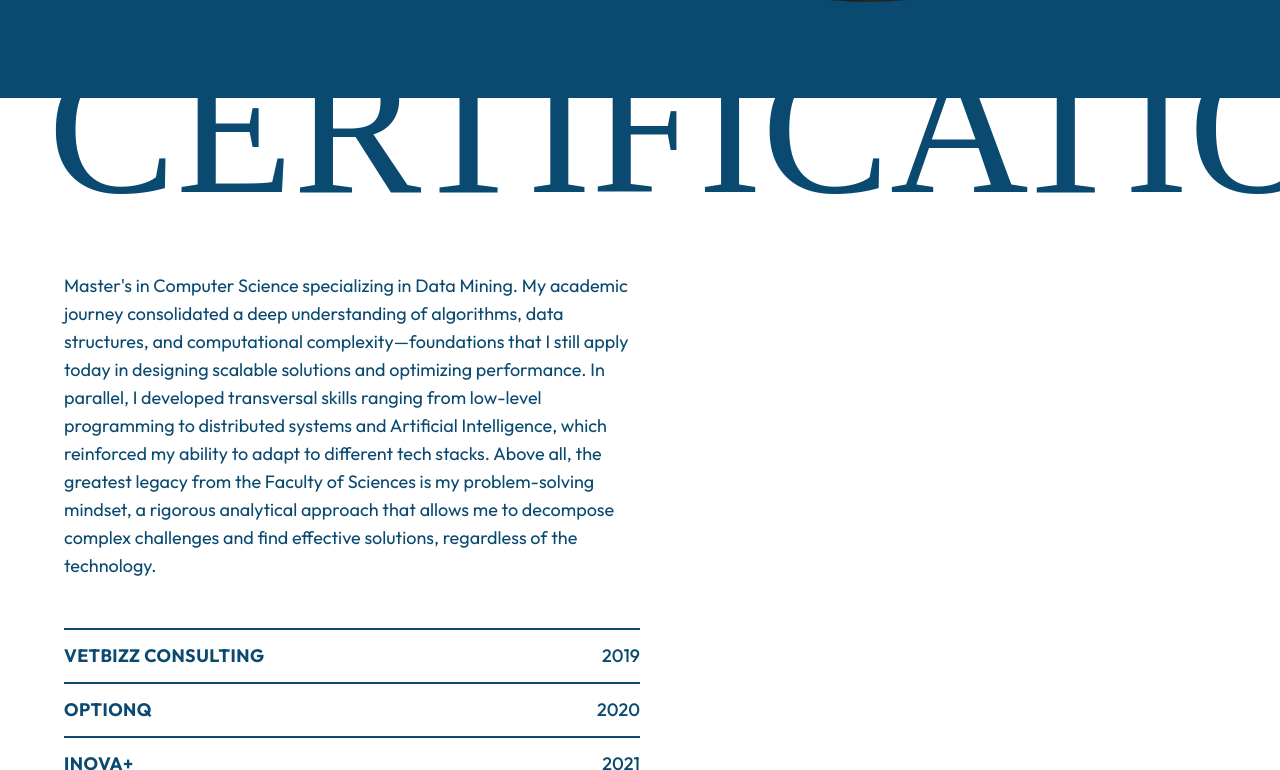
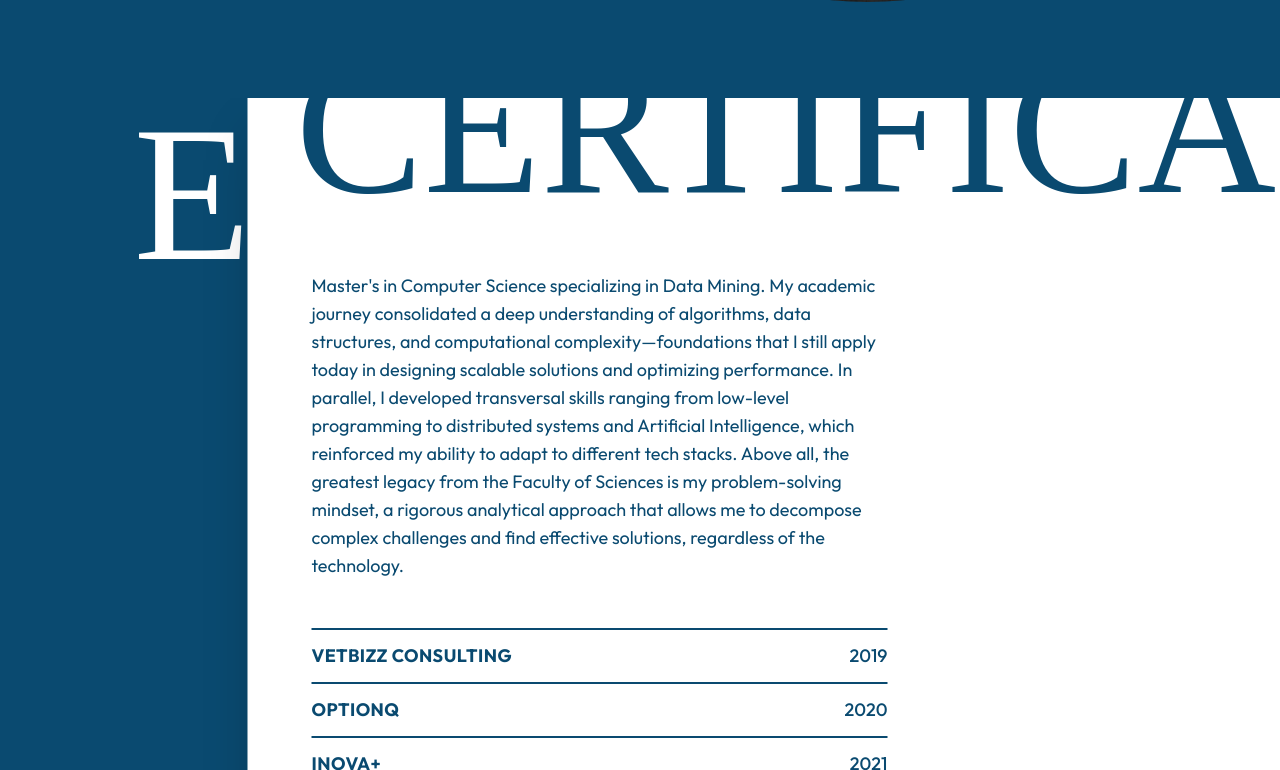
Before and after one commit to franciscorg7/franciscorg, a React (Vite) app: page /en in a window 1280 px wide. Shown: the part 1630-2400 px from the top of the page. Built offline with nearby package versions, Linux system fonts and the light colour scheme; a web font is replaced by a local one.

Commit message:
🚧 working on curtain reveal

```diff
--- a/src/App.tsx
+++ b/src/App.tsx
@@ -7,6 +7,7 @@ import { BrowserRouter, Navigate, Route, Routes } from 'react-router-dom'
 import LocaleWrapper from './layout/LocaleWrapper'
 import { WorkExperienceProvider } from './features/WorkExperience/context'
 import { CurtainReveal } from './layout/CurtainReveal'
+import { WorkExperience } from './features/WorkExperience/WorkExperience'
 
 export function App() {
   return (
@@ -20,8 +21,9 @@ export function App() {
               <Layout>
                 <Hero id="hero" />
                 <AboutMe id="about-me"></AboutMe>
+                <CurtainReveal></CurtainReveal>
                 <WorkExperienceProvider>
-                  <CurtainReveal></CurtainReveal>
+                  <WorkExperience id="work-experience"></WorkExperience>
                 </WorkExperienceProvider>
                 <Skills id="skills"></Skills>
                 <Projects id="projects"></Projects>
--- a/src/features/WorkExperience/WorkExperience.tsx
+++ b/src/features/WorkExperience/WorkExperience.tsx
@@ -1,5 +1,6 @@
 import { useTranslation } from 'react-i18next'
-import { RootTranslationKey } from '../../config/translation-keys'
+import { RootTranslationKey, WorkExperienceTranslationKey } from '../../config/translation-keys'
+import { Section } from '../../layout/Section'
 import { ExperienceList } from '../../shared/components/ExperienceList'
 import { experienceDetails, experiences } from './data'
 import {
@@ -10,7 +11,11 @@ import { useWorkExperience } from './context'
 import { useEffect, useMemo } from 'react'
 import { Chip } from '../../shared/components/Chip'
 
-export const WorkExperience = () => {
+interface WorkExpProps {
+  id: string
+}
+
+export const WorkExperience = ({ id }: WorkExpProps) => {
   const { t } = useTranslation(RootTranslationKey.WORK_EXP)
   const { selectedExperienceId, setSelectedExperience } = useWorkExperience()
 
@@ -44,13 +49,17 @@ export const WorkExperience = () => {
   }
 
   return (
-    <div className="relative flex grow gap-8 z-10">
+    <Section
+      id={id}
+      title={t(WorkExperienceTranslationKey.TITLE)}
+      titleClass="text-white text-12xl"
+      contentClass="bg-accent-500 justify-between"
+    >
+      <div className="flex grow gap-8">
         <div className="flex-1">
           <ExperienceList
             experiences={experiences}
             selectedExperience={selectedExperienceId}
-          color="accent"
-          hover
             onSelectExperience={handleSelectExperience}
           ></ExperienceList>
         </div>
@@ -67,5 +76,6 @@ export const WorkExperience = () => {
           ) : null}
         </div>
       </div>
+    </Section>
   )
 }
--- a/src/layout/CurtainReveal.tsx
+++ b/src/layout/CurtainReveal.tsx
@@ -1,25 +1,34 @@
-import { motion, useScroll, useTransform } from 'framer-motion'
+import { motion, useScroll, useTransform, useSpring } from 'framer-motion'
 import { useRef } from 'react'
-import { WorkExperience } from '../features/WorkExperience/WorkExperience'
 import { Certifications } from '../features/Certifications/Certifications'
 import { FadeUp } from '../shared/components/FadeUp'
 import { ExperienceList } from '../shared/components/ExperienceList'
 import { EducationTranslationKey, RootTranslationKey } from '../config/translation-keys'
-import fcup from '../assets/fcup.png'
 import { academicExperiences } from '../features/Education/data'
 import { useTranslation } from 'react-i18next'
 
 export const CurtainReveal = () => {
   const targetRef = useRef<HTMLDivElement | null>(null)
+
   const { t } = useTranslation(RootTranslationKey.EDUCATION)
+
   const { scrollYProgress } = useScroll({
     target: targetRef,
+    offset: ['start start', 'end end'],
   })
 
-  const imgX = useTransform(scrollYProgress, [0, 0.25], [-800, 0])
+  // Create a smooth version (physics-based inertia) of scrollYProgress
+  const smoothScroll = useSpring(scrollYProgress, {
+    stiffness: 100,
+    damping: 10,
+    restDelta: 0.001,
+  })
 
-  const slide2X = useTransform(scrollYProgress, [0, 0.3, 0.6, 0.9], ['100%', '0%', '0%', '100%'])
-  const slide3Opacity = useTransform(scrollYProgress, [0.25, 0.35], [0, 1])
+  const slide2X = useTransform(
+    smoothScroll,
+    [0, 0.01, 0.5, 0.99, 1],
+    ['100%', '100%', '0%', '100%', '100%']
+  )
 
   const experiences = academicExperiences.map(experience => ({
     ...experience,
@@ -35,25 +44,24 @@ export const CurtainReveal = () => {
               <FadeUp delay={0.1}>{t(EducationTranslationKey.TITLE)}</FadeUp>
             </span>
             <div className="relative flex grow w-full gap-16 z-10">
-              <div className="flex flex-1 items-center justify-center lg:flex">
-                <motion.img
-                  src={fcup}
-                  alt="Education illustration"
-                  className="w-full max-w-lg object-cover rounded-3xl shadow-xl"
-                  style={{ x: imgX }}
-                />
-              </div>
+              <div className="flex flex-1 items-center justify-center lg:flex"></div>
               <div className="flex flex-1 flex-col gap-12 justify-center">
                 <span className="text-lg">{t(EducationTranslationKey.DESCRIPTION)}</span>
                 <ExperienceList experiences={experiences} color="white"></ExperienceList>
               </div>
             </div>
           </div>
-          <motion.div
-            style={{ opacity: slide3Opacity }}
-            className="absolute inset-0 h-full w-full px-12 pt-8 pb-24 flex flex-col items-center justify-center bg-primary-900 text-white z-10"
-          >
-            <WorkExperience></WorkExperience>
+          <motion.div className="absolute h-full w-full px-12 pt-8 pb-24 flex flex-col items-center justify-center bg-primary-900 text-white z-10">
+            <span className={`font-title mb-12 w-full text-right text-white text-12xl`}>
+              <FadeUp delay={0.1}>{t(EducationTranslationKey.TITLE)}</FadeUp>
+            </span>
+            <div className="relative flex grow w-full gap-16 z-10">
+              <div className="flex flex-1 items-center justify-center lg:flex"></div>
+              <div className="flex flex-1 flex-col gap-12 justify-center">
+                <span className="text-lg">{t(EducationTranslationKey.DESCRIPTION)}</span>
+                <ExperienceList experiences={experiences} color="white"></ExperienceList>
+              </div>
+            </div>
           </motion.div>
           <motion.div
             style={{ x: slide2X }}
```
Lines whose indentation alone changed are shown as unchanged.
